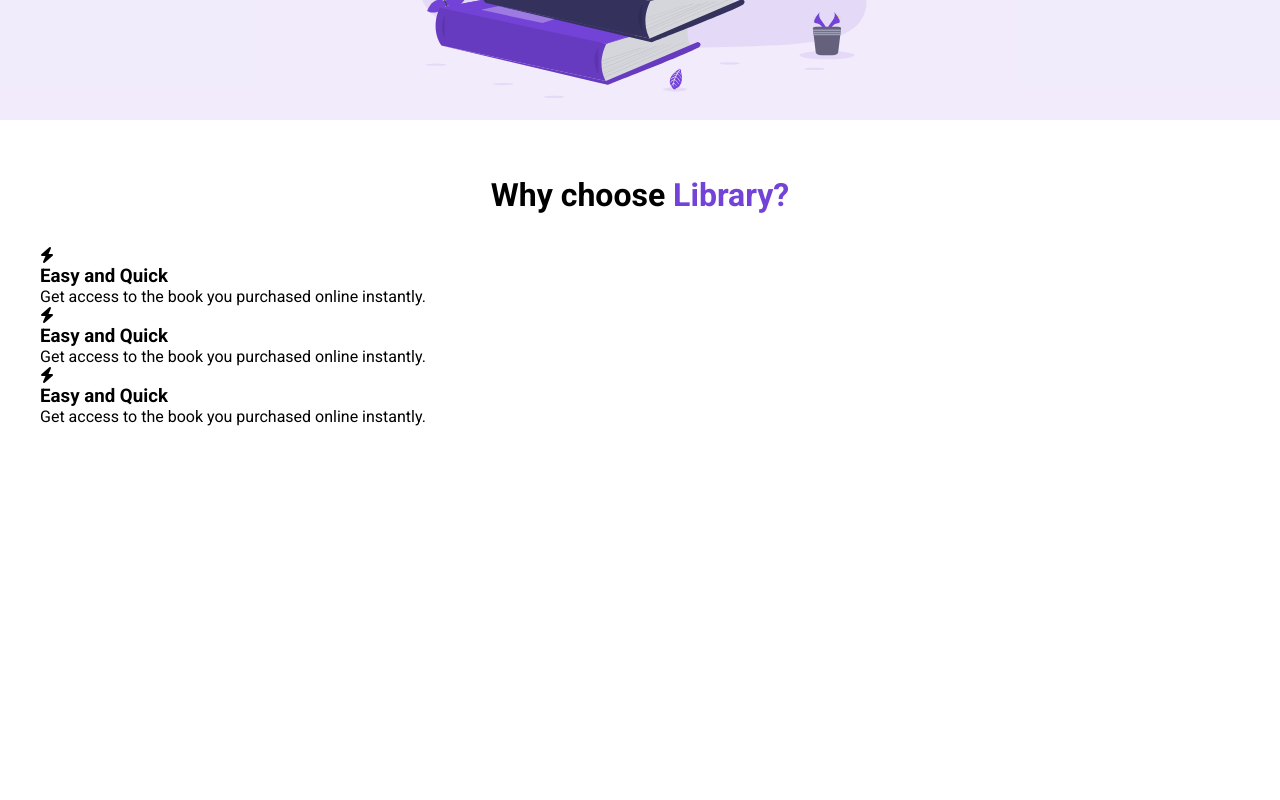
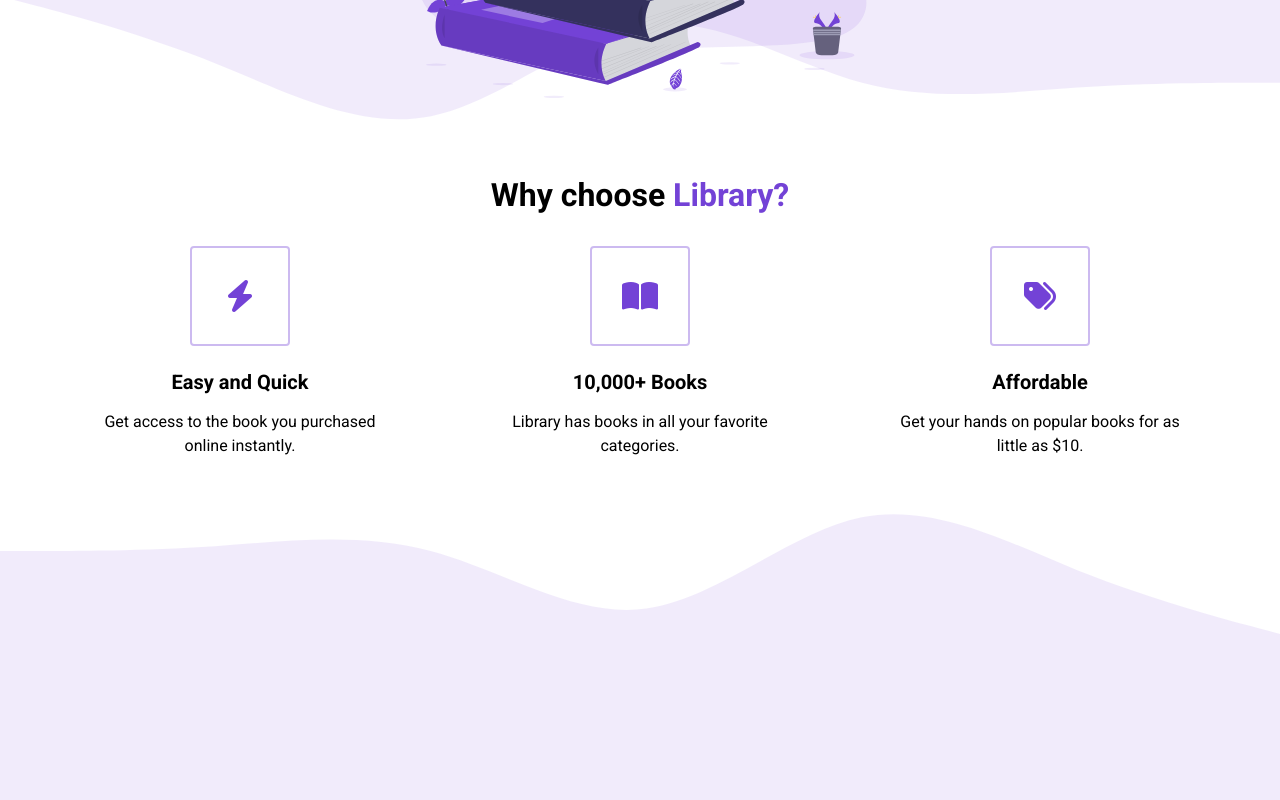
Before and after one commit to robertgriffith/E-Commerce-FES, a plain HTML site: page index.html in a window 1280 px wide. Shown: the part 680-1480 px from the top of the page. Before the commit the page ends 1386 px from the top, so only its background shows below. Drawn offline with Linux system fonts and the light colour scheme.

Commit message:
added full highlights section

```diff
--- a/index.html
+++ b/index.html
@@ -50,29 +50,29 @@
               <div class="highlight">
                 <div class="highlight__img">
                   <i class="fas fa-bolt"></i>
+                  </div>
                   <h3 class="highlight__subtitle">Easy and Quick</h3>
                   <p class="highlight__para">
                     Get access to the book you purchased online instantly.
                   </p>
                 </div>
-              </div>
               <div class="highlight">
                 <div class="highlight__img">
-                  <i class="fas fa-bolt"></i>
-                  <h3 class="highlight__subtitle">Easy and Quick</h3>
+                  <i class="fas fa-book-open"></i>
+                  </div>
+                  <h3 class="highlight__subtitle">10,000+ Books</h3>
                   <p class="highlight__para">
-                    Get access to the book you purchased online instantly.
+                    Library has books in all your favorite categories.
                   </p>
                 </div>
-              </div>
               <div class="highlight">
                 <div class="highlight__img">
-                  <i class="fas fa-bolt"></i>
-                  <h3 class="highlight__subtitle">Easy and Quick</h3>
+                  <i class="fas fa-tags"></i>
+                  </div>
+                  <h3 class="highlight__subtitle">Affordable</h3>
                   <p class="highlight__para">
-                    Get access to the book you purchased online instantly.
+                    Get your hands on popular books for as little as $10.
                   </p>
-                </div>
               </div>
             </div>
           </div>
--- a/style.css
+++ b/style.css
@@ -6,6 +6,11 @@
     box-sizing: border-box;
     font-family: 'Roboto', sans-serif;
 
+}
+
+body {
+    max-width: 100vw;
+    overflow-x: hidden;
 }
 
 nav {
@@ -18,6 +23,10 @@ img {
     height: 100%;
     max-height: 50vh;
     padding: 20px;
+}
+
+p {
+    line-height: 1.5;
 }
 
 .nav__container {
@@ -125,6 +134,7 @@ button:active {
 
 .header__img--wrapper {
     padding: 20px;
+    z-index: 2;
 }
 
 .container {
@@ -142,3 +152,83 @@ margin: 0 auto;
 HIGHLIGHTS
 
 */
+
+#highlights {
+    position: relative;
+    max-width: 100vw;
+}
+
+#highlights:before {
+background: url('assets/wave.svg');
+content: "";
+position: absolute;
+top: 1px;
+left: 0;
+transform: translateY(-100%);
+width: 101vw;
+height: 12vw;
+background-size: cover;
+background-repeat: no-repeat;
+z-index: 1;
+}
+
+#highlights:after {
+    background: url('assets/wave.svg');
+    content: "";
+    position: absolute;
+    width: 101vw;
+    height: 12vw;
+    bottom:1px;
+    left: 0;
+    z-index: 1;
+    background-size: cover;
+    background-repeat: no-repeat;
+    transform: translateY(100%) rotate(180deg);
+}
+
+.highlight__wrapper {
+    display: flex;
+}
+
+.highlight {
+    padding: 0 24px;
+    width: calc(100% / 3);
+    display: flex;
+    align-items: center;
+    justify-content: center;
+    flex-direction: column;
+}
+
+.highlight__para {
+    max-width: 280px;
+    text-align: center;
+}
+
+.highlight__img {
+border: 2px solid #7342d65d;
+color: #7342d6;
+width: 100px;
+height: 100px;
+display: flex;
+align-items: center;
+justify-content: center;
+border-radius: 4px;
+font-size: 32px;
+margin-bottom: 24px;
+}
+
+.highlight__subtitle {
+font-size: 20px;
+margin-bottom: 16px;
+}
+
+/*
+
+FEATURES
+
+*/
+
+#features {
+    background-color: rgba(115, 66, 214, 0.1);
+    height: 1000px;
+}
```
